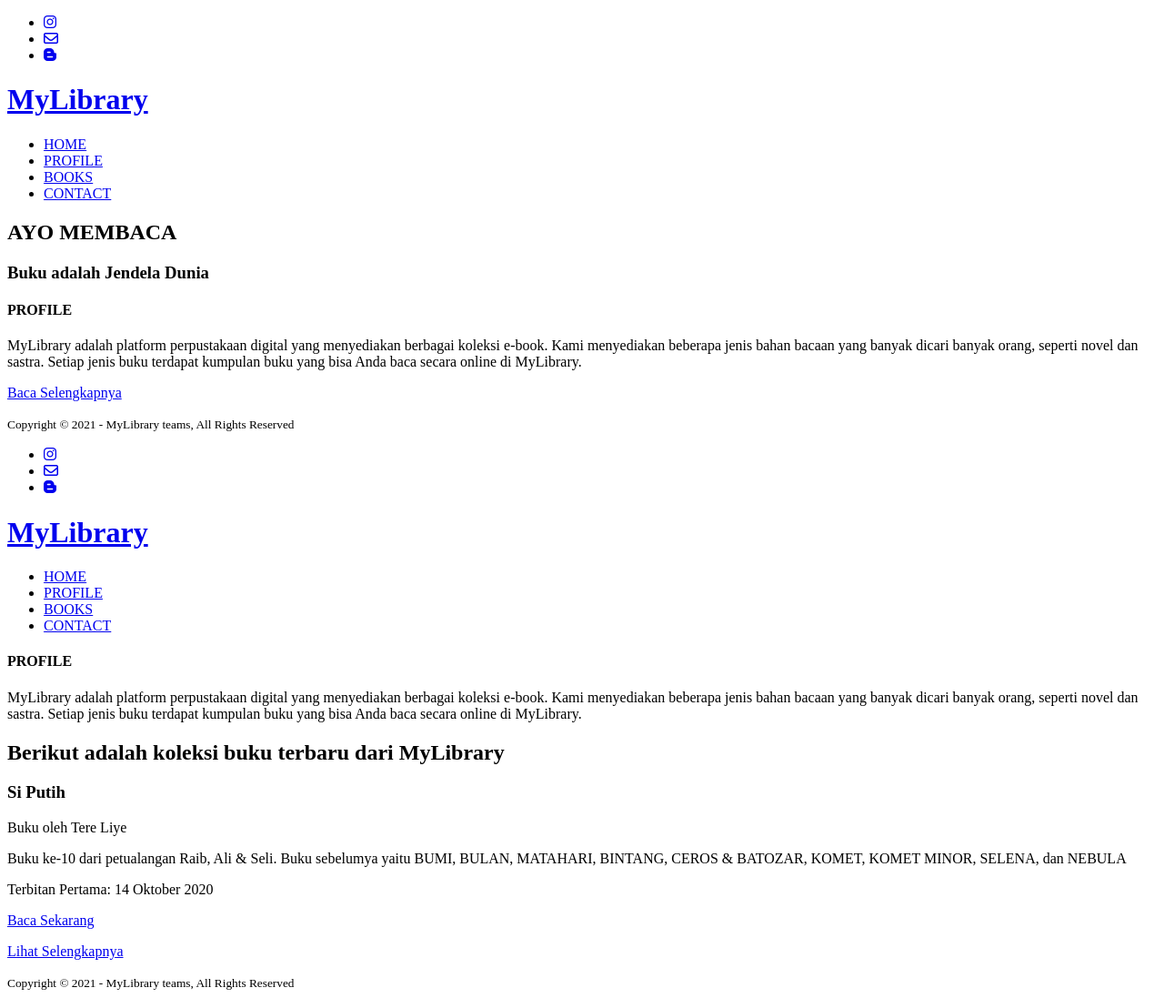
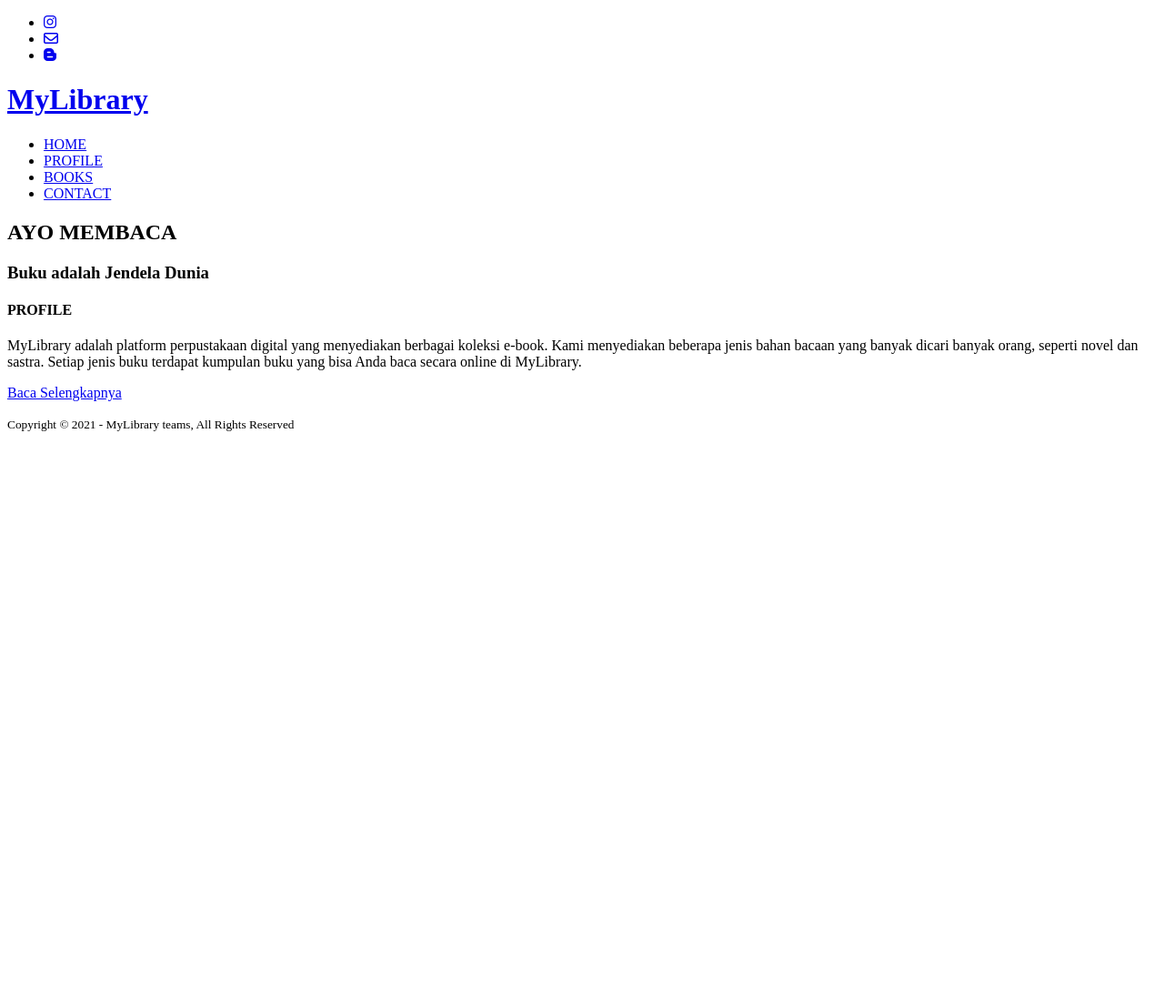
Before and after one commit to aiffatullayly/profile, a plain HTML site: page index.html in a window 1280 px wide. Shown: the whole page at 91% size. After the commit the page ends 800 px from the top, so only its background shows below. Drawn offline with Linux system fonts and the light colour scheme.

Commit message:
Update index.html

```diff
--- a/index.html
+++ b/index.html
@@ -56,62 +56,3 @@
    </footer>
 </body>
 </html>
-
-<!DOCTYPE html>
-<html lang="en">
-<head>
-    <meta charset="UTF-8">
-    <meta http-equiv="X-UA-Compatible" content="IE=edge">
-    <meta name="viewport" content="width=device-width, initial-scale=1.0">
-    <title>MyLibrary</title>
-    <link rel="stylesheet" href="progate.css">
-    <link rel="stylesheet" href="https://cdnjs.cloudflare.com/ajax/libs/font-awesome/6.0.0-beta2/css/all.min.css">
-</head>
-<body>
-   <!-- header -->
-   <div class="medsos">
-       <div class="container">
-           <ul>
-               <li><a href="#"><i class="fab fa-instagram"></i></a></li>
-               <li><a href="#"><i class="far fa-envelope"></i></a></li>
-               <li><a href="#"><i class="fab fa-blogger-b"></i></a></li>
-           </ul>
-       </div>
-
-   </div>
-
-   <header>
-       <div class="container">
-       <h1><a href="progate.html">MyLibrary</a></h1>
-       <ul>
-            <li><a href="progate.html">HOME</a></li>
-            <li class="active"><a href="profile.html">PROFILE</a></li>
-            <li><a href="books.html">BOOKS</a></li>
-            <li><a href="contact.html">CONTACT</a></li>
-       </ul>
-       </div>
-   </header>
-
-   <!-- about -->
-   <section class="profile">
-       <div class="container">
-           <h4>PROFILE</h4>
-           <p>MyLibrary adalah platform perpustakaan digital yang menyediakan berbagai koleksi e-book. Kami menyediakan beberapa jenis bahan bacaan yang banyak dicari banyak orang, seperti novel dan sastra. Setiap jenis buku terdapat kumpulan buku yang bisa Anda baca secara online di MyLibrary.</p>
-           <h1>Berikut adalah koleksi buku terbaru dari MyLibrary</h1>
-           <h3>Si Putih</h3>
-           <p>Buku oleh Tere Liye</p>
-           <p>Buku ke-10 dari petualangan Raib, Ali & Seli. Buku sebelumya yaitu BUMI, BULAN, MATAHARI, BINTANG, CEROS & BATOZAR, KOMET, KOMET MINOR, SELENA, dan NEBULA</p>
-           <p>Terbitan Pertama: 14 Oktober 2020</p>
-           <p class="btn-profile"><a href="https://id.scribd.com/document/488605762/Si-Putih-Unedited-Version-by-Tere-Liye-pdf">Baca Sekarang</a></p>
-           <p class="btn-books"><a href="books.html">Lihat Selengkapnya</a></p>
-        </div>
-   </section>
-
-   <!-- footer -->
-   <footer>
-       <div class="container">
-           <small> Copyright &copy 2021 - MyLibrary teams, All Rights Reserved</small>
-       </div>
-   </footer>
-</body>
-</html>
```
